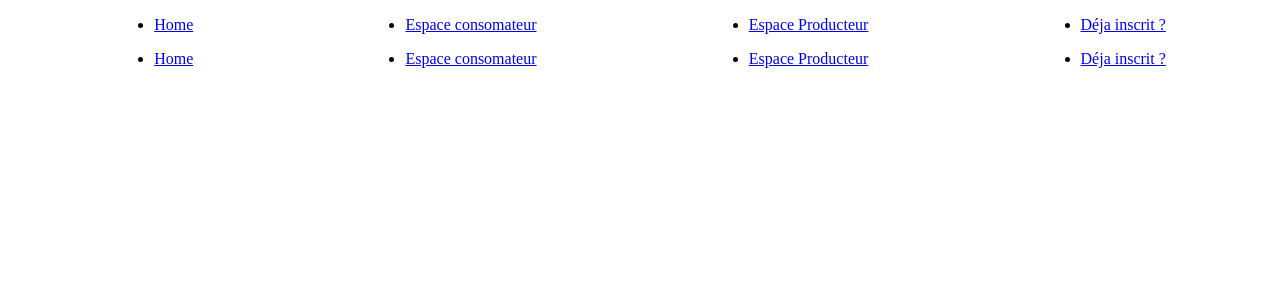
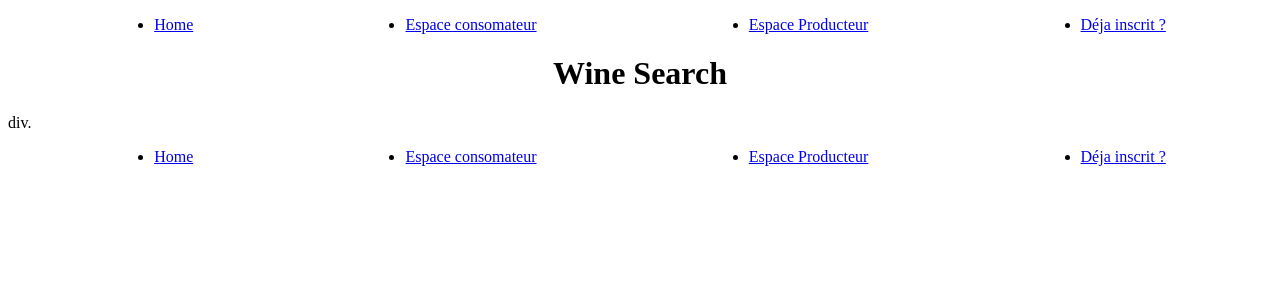
Before and after one commit to lenny-vazeille/api, a Symfony app: template templates/home_page/index.html.twig in a window 1280 px wide. Shown: the top 300 px of the page. Run offline with Twig, Linux system fonts and the light colour scheme; the template is opened without the code that fills it, so the values that code supplies are empty; some libraries are stand-ins or nearby versions.

Commit message:
update template logic

```diff
--- a/templates/base.html.twig
+++ b/templates/base.html.twig
@@ -28,7 +28,10 @@
         </header>
         {% endblock %}
         {% block body %}
-
+        <div class="title">
+            <h1>Wine Search</h1>
+        </div>
+        div.
 
 
 
```
